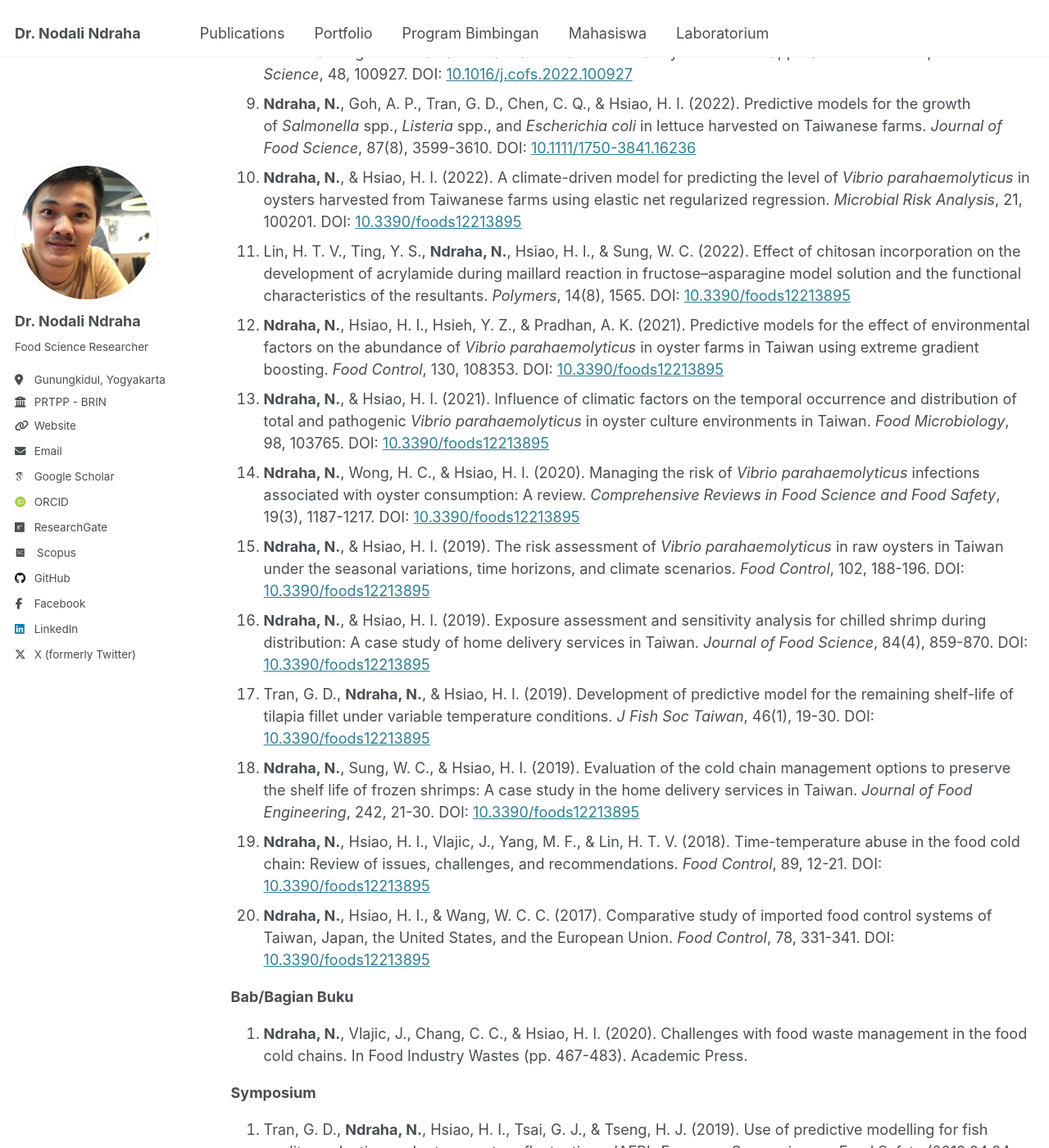
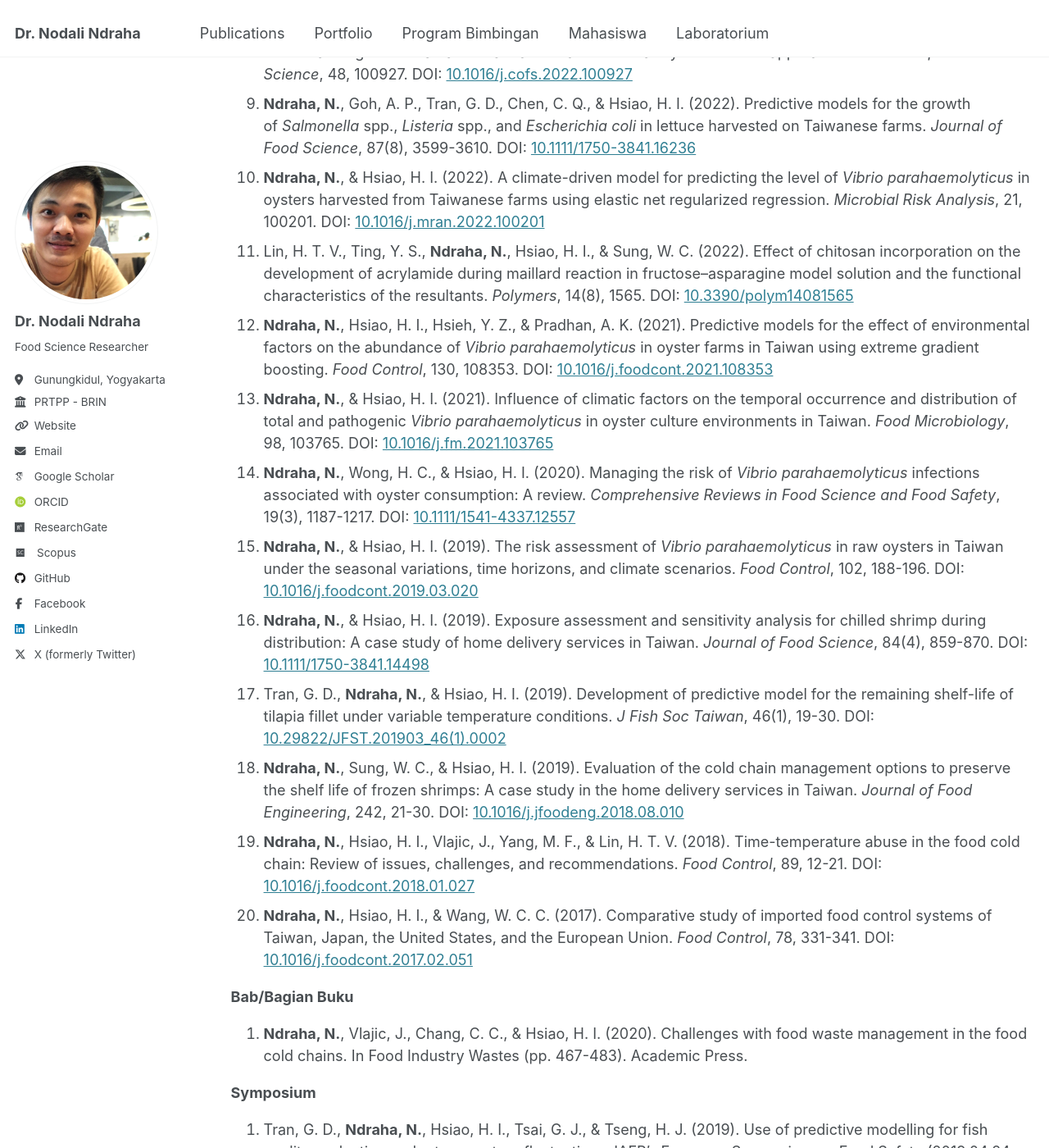
Before and after one commit to nndraha/nodali.github.io, a Jekyll site: the page built from _pages/publications.html, in a window 1280 px wide and 1400 px high, scrolled down 928 px. Shown: the whole window at 82% size. Built offline with Jekyll 4.4.1, drawn with Linux system fonts in a browser that asks for light colours; some web fonts are replaced.

Commit message:
Update publications.html

```diff
--- a/_pages/publications.html
+++ b/_pages/publications.html
@@ -22,17 +22,17 @@ author_profile: true
   <li>Lin, H. Y., Su, B. Y., <strong>Ndraha, N.</strong>, Tsai, S. F., Chiang, K. P., Liu, H. Y., … &amp; Lin, H. J. (2023). Growth-promoting and low-salt adaptation responses boosted by spermidine in <em>Strombidium parasulcatum</em>, a marine bacteriovorous ciliate potentially applied to live feeds for marine larviculture. <em>Aquaculture</em>, 573, 739616. DOI: <a href="https://doi.org/10.1016/j.aquaculture.2023.739616">10.1016/j.aquaculture.2023.739616</a></li>
   <li><strong>Ndraha, N.</strong>, Huang, L., Wu, V. C., &amp; Hsiao, H. I. (2022). <em>Vibrio parahaemolyticus</em> in seafood: Recent progress in understanding influential factors at harvest and food-safety intervention approaches. <em>Current Opinion in Food Science</em>, 48, 100927. DOI: <a href="https://doi.org/10.1016/j.cofs.2022.100927">10.1016/j.cofs.2022.100927</a></li>
   <li><strong>Ndraha, N.</strong>, Goh, A. P., Tran, G. D., Chen, C. Q., &amp; Hsiao, H. I. (2022). Predictive models for the growth of <em>Salmonella</em> spp., <em>Listeria</em> spp., and <em>Escherichia coli</em> in lettuce harvested on Taiwanese farms. <em>Journal of Food Science</em>, 87(8), 3599-3610. DOI: <a href="https://doi.org/10.1111/1750-3841.16236">10.1111/1750-3841.16236</a></li>
-  <li><strong>Ndraha, N.</strong>, &amp; Hsiao, H. I. (2022). A climate-driven model for predicting the level of <em>Vibrio parahaemolyticus</em> in oysters harvested from Taiwanese farms using elastic net regularized regression. <em>Microbial Risk Analysis</em>, 21, 100201. DOI: <a href="https://doi.org/10.3390/foods12213895">10.3390/foods12213895</a></li>
-  <li>Lin, H. T. V., Ting, Y. S., <strong>Ndraha, N.</strong>, Hsiao, H. I., &amp; Sung, W. C. (2022). Effect of chitosan incorporation on the development of acrylamide during maillard reaction in fructose–asparagine model solution and the functional characteristics of the resultants. <em>Polymers</em>, 14(8), 1565. DOI: <a href="https://doi.org/10.3390/foods12213895">10.3390/foods12213895</a></li>
-  <li><strong>Ndraha, N.</strong>, Hsiao, H. I., Hsieh, Y. Z., &amp; Pradhan, A. K. (2021). Predictive models for the effect of environmental factors on the abundance of <em>Vibrio parahaemolyticus</em> in oyster farms in Taiwan using extreme gradient boosting. <em>Food Control</em>, 130, 108353. DOI: <a href="https://doi.org/10.3390/foods12213895">10.3390/foods12213895</a></li>
-  <li><strong>Ndraha, N.</strong>, &amp; Hsiao, H. I. (2021). Influence of climatic factors on the temporal occurrence and distribution of total and pathogenic <em>Vibrio parahaemolyticus </em>in oyster culture environments in Taiwan. <em>Food Microbiology</em>, 98, 103765. DOI: <a href="https://doi.org/10.3390/foods12213895">10.3390/foods12213895</a></li>
-  <li><strong>Ndraha, N.</strong>, Wong, H. C., &amp; Hsiao, H. I. (2020). Managing the risk of <em>Vibrio parahaemolyticus</em> infections associated with oyster consumption: A review. <em>Comprehensive Reviews in Food Science and Food Safety</em>, 19(3), 1187-1217. DOI: <a href="https://doi.org/10.3390/foods12213895">10.3390/foods12213895</a></li>
-  <li><strong>Ndraha, N.</strong>, &amp; Hsiao, H. I. (2019). The risk assessment of <em>Vibrio parahaemolyticus</em> in raw oysters in Taiwan under the seasonal variations, time horizons, and climate scenarios. <em>Food Control</em>, 102, 188-196. DOI: <a href="https://doi.org/10.3390/foods12213895">10.3390/foods12213895</a></li>
-  <li><strong>Ndraha, N.</strong>, &amp; Hsiao, H. I. (2019). Exposure assessment and sensitivity analysis for chilled shrimp during distribution: A case study of home delivery services in Taiwan. <em>Journal of Food Science</em>, 84(4), 859-870. DOI: <a href="https://doi.org/10.3390/foods12213895">10.3390/foods12213895</a></li>
-  <li>Tran, G. D., <strong>Ndraha, N.</strong>, &amp; Hsiao, H. I. (2019). Development of predictive model for the remaining shelf-life of tilapia fillet under variable temperature conditions. <em>J Fish Soc Taiwan</em>, 46(1), 19-30. DOI: <a href="https://doi.org/10.3390/foods12213895">10.3390/foods12213895</a></li>
-  <li><strong>Ndraha, N.</strong>, Sung, W. C., &amp; Hsiao, H. I. (2019). Evaluation of the cold chain management options to preserve the shelf life of frozen shrimps: A case study in the home delivery services in Taiwan. <em>Journal of Food Engineering</em>, 242, 21-30. DOI: <a href="https://doi.org/10.3390/foods12213895">10.3390/foods12213895</a></li>
-  <li><strong>Ndraha, N.</strong>, Hsiao, H. I., Vlajic, J., Yang, M. F., &amp; Lin, H. T. V. (2018). Time-temperature abuse in the food cold chain: Review of issues, challenges, and recommendations. <em>Food Control</em>, 89, 12-21. DOI: <a href="https://doi.org/10.3390/foods12213895">10.3390/foods12213895</a></li>
-  <li><strong>Ndraha, N.</strong>, Hsiao, H. I., &amp; Wang, W. C. C. (2017). Comparative study of imported food control systems of Taiwan, Japan, the United States, and the European Union. <em>Food Control</em>, 78, 331-341. DOI: <a href="https://doi.org/10.3390/foods12213895">10.3390/foods12213895</a></li>
+  <li><strong>Ndraha, N.</strong>, &amp; Hsiao, H. I. (2022). A climate-driven model for predicting the level of <em>Vibrio parahaemolyticus</em> in oysters harvested from Taiwanese farms using elastic net regularized regression. <em>Microbial Risk Analysis</em>, 21, 100201. DOI: <a href="https://doi.org/10.1016/j.mran.2022.100201">10.1016/j.mran.2022.100201</a></li>
+  <li>Lin, H. T. V., Ting, Y. S., <strong>Ndraha, N.</strong>, Hsiao, H. I., &amp; Sung, W. C. (2022). Effect of chitosan incorporation on the development of acrylamide during maillard reaction in fructose–asparagine model solution and the functional characteristics of the resultants. <em>Polymers</em>, 14(8), 1565. DOI: <a href="https://doi.org/10.3390/polym14081565">10.3390/polym14081565</a></li>
+  <li><strong>Ndraha, N.</strong>, Hsiao, H. I., Hsieh, Y. Z., &amp; Pradhan, A. K. (2021). Predictive models for the effect of environmental factors on the abundance of <em>Vibrio parahaemolyticus</em> in oyster farms in Taiwan using extreme gradient boosting. <em>Food Control</em>, 130, 108353. DOI: <a href="https://doi.org/10.1016/j.foodcont.2021.108353">10.1016/j.foodcont.2021.108353</a></li>
+  <li><strong>Ndraha, N.</strong>, &amp; Hsiao, H. I. (2021). Influence of climatic factors on the temporal occurrence and distribution of total and pathogenic <em>Vibrio parahaemolyticus </em>in oyster culture environments in Taiwan. <em>Food Microbiology</em>, 98, 103765. DOI: <a href="https://doi.org/10.1016/j.fm.2021.103765">10.1016/j.fm.2021.103765</a></li>
+  <li><strong>Ndraha, N.</strong>, Wong, H. C., &amp; Hsiao, H. I. (2020). Managing the risk of <em>Vibrio parahaemolyticus</em> infections associated with oyster consumption: A review. <em>Comprehensive Reviews in Food Science and Food Safety</em>, 19(3), 1187-1217. DOI: <a href="https://doi.org/10.1111/1541-4337.12557">10.1111/1541-4337.12557</a></li>
+  <li><strong>Ndraha, N.</strong>, &amp; Hsiao, H. I. (2019). The risk assessment of <em>Vibrio parahaemolyticus</em> in raw oysters in Taiwan under the seasonal variations, time horizons, and climate scenarios. <em>Food Control</em>, 102, 188-196. DOI: <a href="https://doi.org/10.1016/j.foodcont.2019.03.020">10.1016/j.foodcont.2019.03.020</a></li>
+  <li><strong>Ndraha, N.</strong>, &amp; Hsiao, H. I. (2019). Exposure assessment and sensitivity analysis for chilled shrimp during distribution: A case study of home delivery services in Taiwan. <em>Journal of Food Science</em>, 84(4), 859-870. DOI: <a href="https://doi.org/10.1111/1750-3841.14498">10.1111/1750-3841.14498</a></li>
+  <li>Tran, G. D., <strong>Ndraha, N.</strong>, &amp; Hsiao, H. I. (2019). Development of predictive model for the remaining shelf-life of tilapia fillet under variable temperature conditions. <em>J Fish Soc Taiwan</em>, 46(1), 19-30. DOI: <a href="https://doi.org/10.29822/JFST.201903_46(1).0002">10.29822/JFST.201903_46(1).0002</a></li>
+  <li><strong>Ndraha, N.</strong>, Sung, W. C., &amp; Hsiao, H. I. (2019). Evaluation of the cold chain management options to preserve the shelf life of frozen shrimps: A case study in the home delivery services in Taiwan. <em>Journal of Food Engineering</em>, 242, 21-30. DOI: <a href="https://doi.org/10.1016/j.jfoodeng.2018.08.010">10.1016/j.jfoodeng.2018.08.010</a></li>
+  <li><strong>Ndraha, N.</strong>, Hsiao, H. I., Vlajic, J., Yang, M. F., &amp; Lin, H. T. V. (2018). Time-temperature abuse in the food cold chain: Review of issues, challenges, and recommendations. <em>Food Control</em>, 89, 12-21. DOI: <a href="https://doi.org/10.1016/j.foodcont.2018.01.027">10.1016/j.foodcont.2018.01.027</a></li>
+  <li><strong>Ndraha, N.</strong>, Hsiao, H. I., &amp; Wang, W. C. C. (2017). Comparative study of imported food control systems of Taiwan, Japan, the United States, and the European Union. <em>Food Control</em>, 78, 331-341. DOI: <a href="https://doi.org/10.1016/j.foodcont.2017.02.051">10.1016/j.foodcont.2017.02.051</a></li>
 </ol>
 
 <b>Bab/Bagian Buku</b>
```
